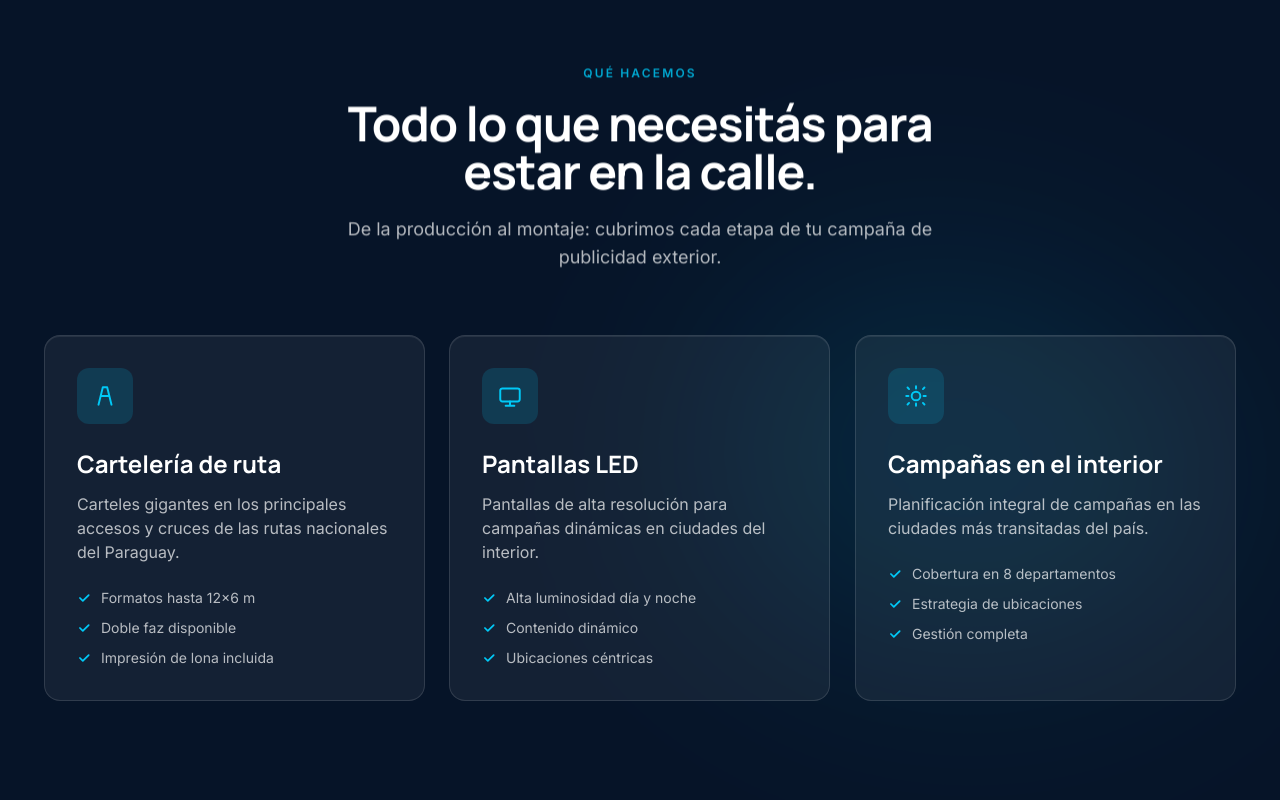
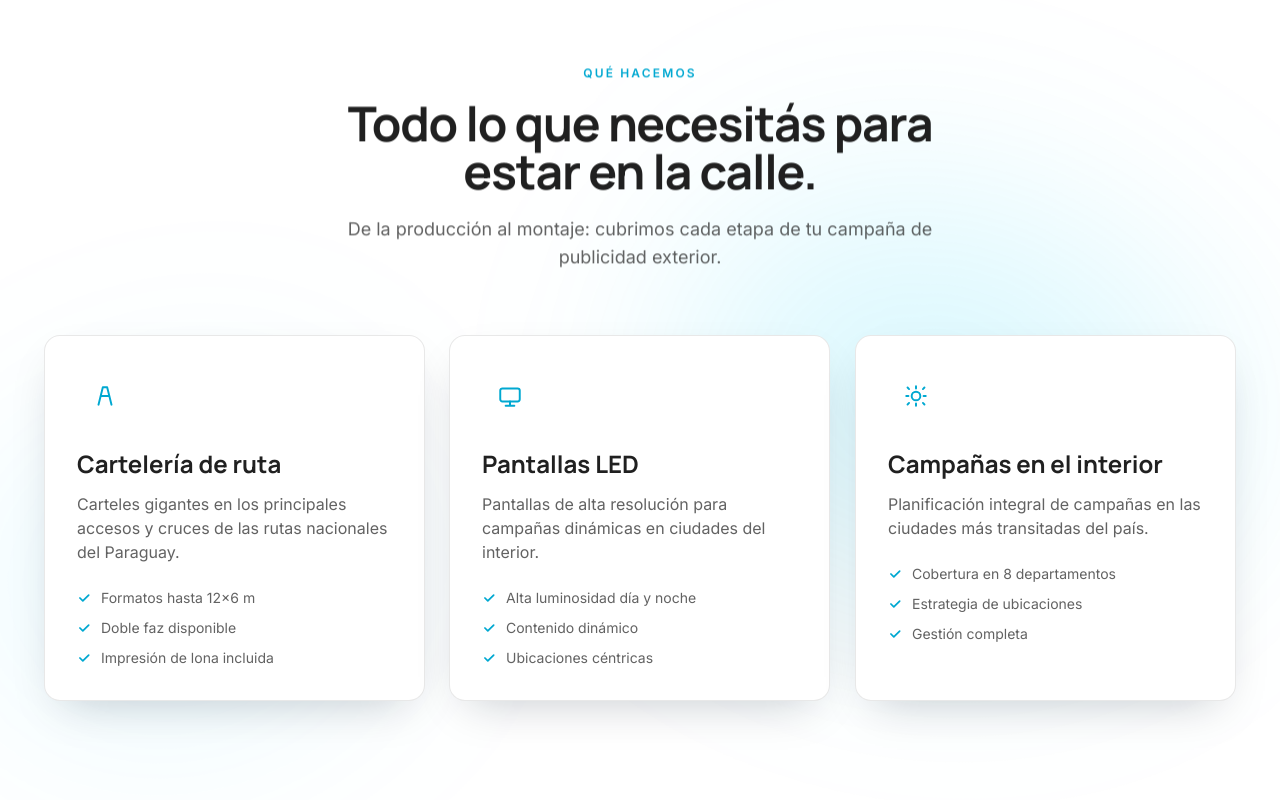
Before and after one commit to bartsilvera12-gif/Tio-CR, a Next.js app: page / in a window 1280 px wide. Shown: the part 1620-2420 px from the top of the page. Built offline with nearby package versions, Linux system fonts and the light colour scheme.

Commit message:
feat(servicios): white background with cyan blobs; light front face, navy back face

```diff
--- a/components/Servicios.tsx
+++ b/components/Servicios.tsx
@@ -20,20 +20,28 @@ const iconos: Record<string, React.ReactNode> = {
 
 export default function Servicios() {
   return (
-    <section id="servicios" className="section relative overflow-hidden bg-brand-navy text-white">
+    <section id="servicios" className="section relative overflow-hidden bg-white text-brand-ink">
+      {/* Blob cian sobre fondo blanco */}
       <GlowBlob
-        className="right-[5%] top-[38%] h-[380px] w-[500px]"
-        opacity={0.1}
+        className="right-[5%] top-[30%] h-[400px] w-[540px]"
+        opacity={0.14}
         rotate={18}
         radius="45% 55% 62% 38% / 55% 40% 60% 45%"
       />
+      <GlowBlob
+        className="left-[-2%] bottom-[12%] h-[300px] w-[400px]"
+        opacity={0.09}
+        rotate={-20}
+        radius="60% 40% 48% 52% / 44% 58% 42% 56%"
+      />
+
       <div className="container relative">
         <Reveal className="mx-auto max-w-2xl text-center">
           <span className="eyebrow">Qué hacemos</span>
-          <h2 className="mt-4 font-display text-4xl font-bold tracking-tight text-white md:text-5xl">
+          <h2 className="mt-4 font-display text-4xl font-bold tracking-tight text-brand-ink md:text-5xl">
             Todo lo que necesitás para estar en la calle.
           </h2>
-          <p className="mt-5 text-lg text-white/70">
+          <p className="mt-5 text-lg text-brand-ink/70">
             De la producción al montaje: cubrimos cada etapa de tu campaña de
             publicidad exterior.
           </p>
@@ -45,9 +53,9 @@ export default function Servicios() {
               {/* Zona de hover estable (no rota) */}
               <div className="card-spin-zone group h-full">
                 <div className="card-flip3d">
-                  {/* ---- Cara frontal ---- */}
-                  <div className="card-face glass relative flex h-full flex-col overflow-hidden rounded-2xl p-8">
-                    <div className="mb-6 inline-flex h-14 w-14 items-center justify-center rounded-xl bg-brand-cyan/15 text-brand-cyan">
+                  {/* ---- Cara frontal (clara) ---- */}
+                  <div className="card-face relative flex h-full flex-col overflow-hidden rounded-2xl border border-brand-ink/10 bg-white p-8 shadow-[0_18px_45px_-20px_rgba(6,20,40,0.25)]">
+                    <div className="mb-6 inline-flex h-14 w-14 items-center justify-center rounded-xl bg-brand-cyan/12 text-brand-cyanDark">
                       <svg
                         width="26"
                         height="26"
@@ -62,16 +70,16 @@ export default function Servicios() {
                       </svg>
                     </div>
 
-                    <h3 className="font-display text-2xl font-bold text-white">
+                    <h3 className="font-display text-2xl font-bold text-brand-ink">
                       {s.titulo}
                     </h3>
-                    <p className="mt-3 text-white/70">{s.descripcion}</p>
+                    <p className="mt-3 text-brand-ink/70">{s.descripcion}</p>
 
                     <ul className="mt-6 space-y-2.5">
                       {s.detalles.map((d) => (
-                        <li key={d} className="flex items-center gap-2.5 text-sm text-white/70">
+                        <li key={d} className="flex items-center gap-2.5 text-sm text-brand-ink/70">
                           <svg
-                            className="shrink-0 text-brand-cyan"
+                            className="shrink-0 text-brand-cyanDark"
                             width="14"
                             height="14"
                             viewBox="0 0 24 24"
@@ -89,10 +97,10 @@ export default function Servicios() {
                     </ul>
                   </div>
 
-                  {/* ---- Cara trasera (revelada al girar) ---- */}
-                  <div className="card-face card-face-back glass flex flex-col items-center justify-center gap-6 overflow-hidden rounded-2xl border-brand-cyan/40 p-8 text-center">
+                  {/* ---- Cara trasera (navy, contraste) ---- */}
+                  <div className="card-face card-face-back flex flex-col items-center justify-center gap-6 overflow-hidden rounded-2xl border border-brand-cyan/40 bg-gradient-to-br from-brand-navyLight to-brand-navyDeep p-8 text-center shadow-[0_18px_45px_-20px_rgba(6,20,40,0.4)]">
                     {/* Glow de fondo */}
-                    <div className="pointer-events-none absolute inset-0 bg-[radial-gradient(ellipse_at_center,rgba(0,201,247,0.15),transparent_65%)]" />
+                    <div className="pointer-events-none absolute inset-0 bg-[radial-gradient(ellipse_at_center,rgba(0,201,247,0.18),transparent_65%)]" />
 
                     {/* Loguito grande */}
                     <div className="relative inline-flex h-24 w-24 items-center justify-center rounded-2xl bg-brand-cyan/15 text-brand-cyan">
```
